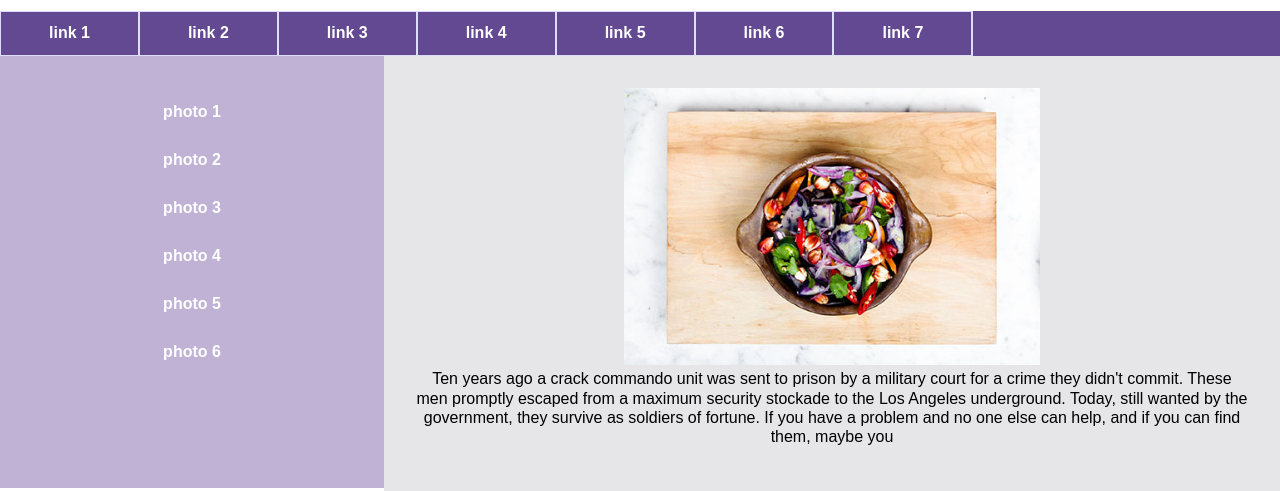
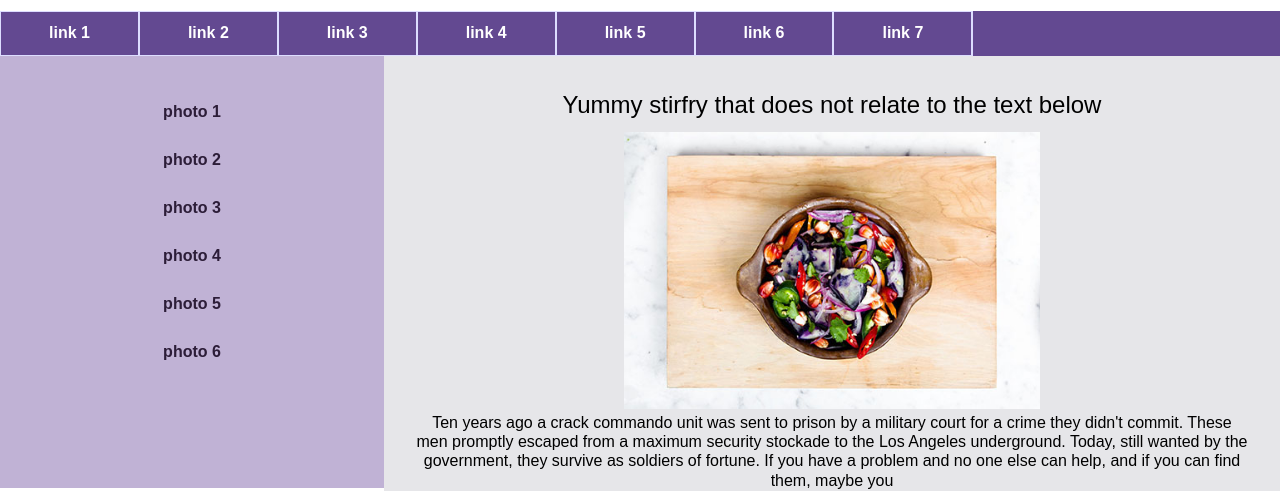
Before and after one commit to powerjam/mockup-practice, a plain HTML site: page index.html in a window 1280 px wide. Shown: the part 69-560 px from the top of the page. Drawn offline with Linux system fonts and the light colour scheme.

Commit message:
More a11y updates

```diff
--- a/index.html
+++ b/index.html
@@ -43,6 +43,7 @@
 
     <!-- main area with photo and text -->
     <article class="home">
+      <h2>Yummy stirfry that does not relate to the text below</h2>
       <img src="images/stirfry.jpg" alt="Stirfry on a cutting board">
       <p>Ten years ago a crack commando unit was sent to prison by a military court for a crime they didn't commit. These men promptly escaped from a maximum security stockade to the Los Angeles underground. Today, still wanted by the government, they survive as soldiers of fortune. If you have a problem and no one else can help, and if you can find them, maybe you</p>
     </article>
--- a/styles/stylesheet.css
+++ b/styles/stylesheet.css
@@ -100,7 +100,7 @@ aside {
 aside ul {
   list-style-type: none;
   font-weight: bold;
-  color: #ffffff;
+  color: #2c1d38;
   text-align: center;
 }
 
```
